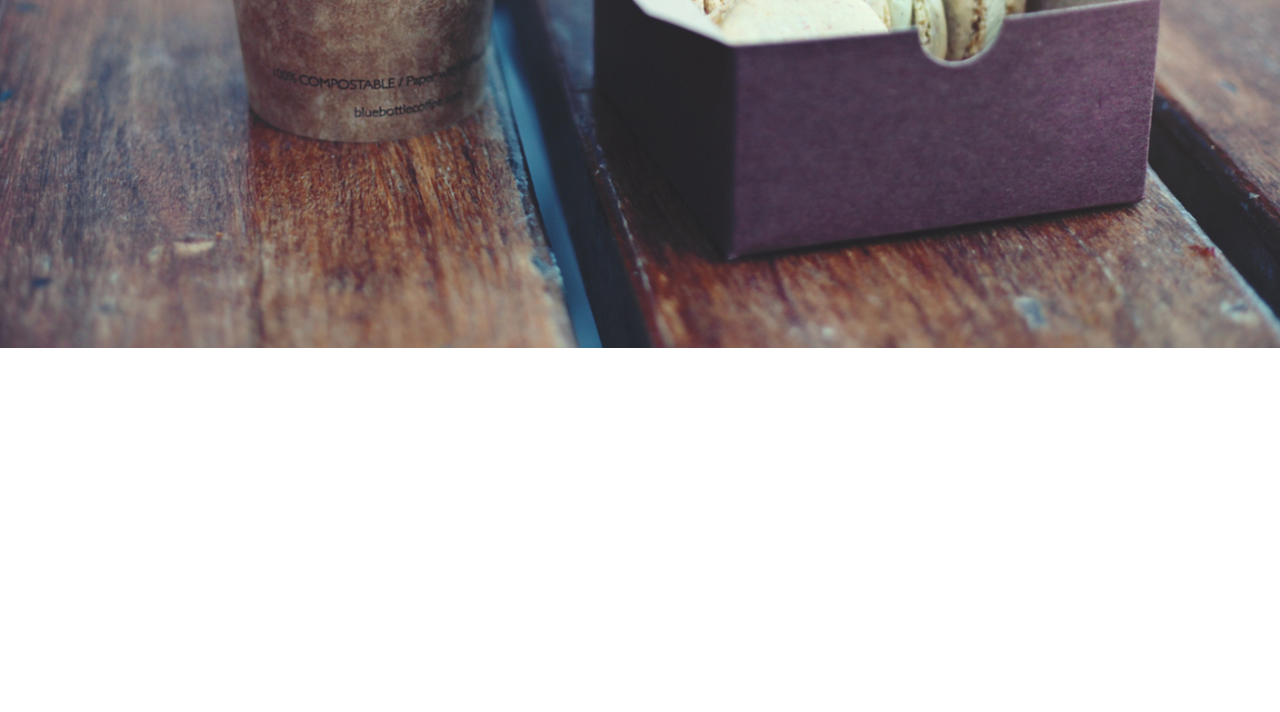
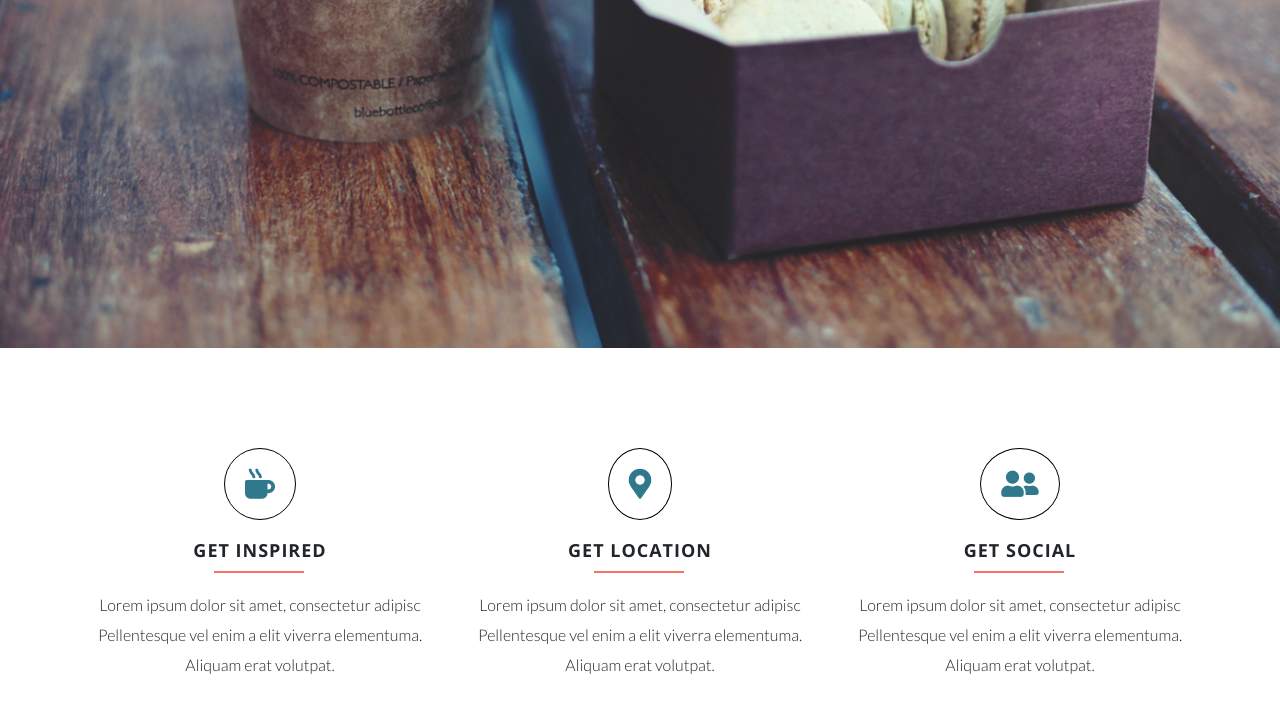
Before and after one commit to FarhanaMou/coffee, a plain HTML site: page index.html in a window 1280 px wide. Shown: the part 452-1164 px from the top of the page. Before the commit the page ends 800 px from the top, so only its background shows below. Drawn offline with nearby package versions, Linux system fonts and the light colour scheme.

Commit message:
Location part end

```diff
--- a/css/responsive.css
+++ b/css/responsive.css
@@ -0,0 +1,66 @@
+ /* Extra small devices (portrait phones, less than 576px) */
+@media (max-width: 575.98px) {
+    /* location part start */
+    .location-part {
+        padding: 65px 0px;
+    }
+    .common-location h5::after {
+        left: 41%;
+    }
+    .common-location p {
+        font-size: 14px;
+        padding: 0px 118px;
+    }
+    /* location part end */
+ }
+
+ /* Small devices (landscape phones, 576px and up) */
+@media (min-width: 576px) and (max-width: 767.98px) {
+     /* location part start */
+    .location-part {
+        padding: 70px 0px;
+    }
+    .common-location i {
+        font-size: 22px;
+        padding: 16px 16px;
+    }
+    .common-location h5 {
+        font-size: 14px;
+    }
+    .common-location h5::after {
+        top: 48px;
+        left: 42px;
+        width: 70px;
+
+    }
+    .common-location p {
+        font-size: 10px;
+        line-height: 26px;
+    }
+    /* location part end */
+}
+
+ /* Medium devices (tablets, 768px and up) */
+@media (min-width: 768px) and (max-width: 991.98px) {
+    /* location part start */
+    .common-location h5::after {
+        left: 62px;
+    }
+    .common-location p {
+        font-size: 14px;
+        line-height: 28px;
+    }
+    /* location part end */
+ }
+
+ /* Large devices (desktops, 992px and up) */
+@media (min-width: 992px) and (max-width: 1199.98px) {
+    .common-location h5::after {
+        left: 100px;
+    }
+ }
+
+ /* Extra large devices (large desktops, 1200px and up) */
+@media (min-width: 1200px) {
+
+}
--- a/index.html
+++ b/index.html
@@ -21,6 +21,7 @@
 </head>
 
 <body>
+    <!-- header part strat -->
     <header class="header-area">
         <div class="container">
             <div class="row">
@@ -58,7 +59,7 @@
                                     <a class="nav-link" href="#">Testimoneal</a>
                                 </li>
                                 <li class="nav-item">
-                                    <a class="nav-link" href="#">Around</a>
+                                    <a class="nav-link" href="#">Around To Me</a>
                                 </li>
                           </ul>
                         </div>
@@ -76,6 +77,45 @@
             </div>
         </div>
     </header>
+    <!-- header part end -->
+    <!-- location part start -->
+    <section class="location-part">
+        <div class="container">
+            <div class="row">
+                <!--single Item 1 -->
+                <div class="col-lg-4 col-md-4 col-sm-4 col-12">
+                    <div class="common-location text-center">
+                        <i class="fas fa-mug-hot"></i>
+                        <h5>GET INSPIRED</h5>
+                        <p>Lorem ipsum dolor sit amet, consectetur adipisc
+                            Pellentesque vel enim a elit viverra elementuma.
+                             Aliquam erat volutpat. </p>
+                    </div>
+                </div>
+                 <!--single Item 2 -->
+                <div class="col-lg-4 col-md-4 col-sm-4 col-12">
+                    <div class="common-location text-center">
+                        <i class="fas fa-map-marker-alt"></i>
+                        <h5>GET LOCATION</h5>
+                        <p>Lorem ipsum dolor sit amet, consectetur adipisc
+                            Pellentesque vel enim a elit viverra elementuma.
+                             Aliquam erat volutpat. </p>
+                    </div>
+                </div>
+                 <!--single Item 3 -->
+                <div class="col-lg-4 col-md-4 col-sm-4 col-12">
+                    <div class="common-location text-center">
+                        <i class="fas fa-user-friends"></i>
+                        <h5>GET SOCIAL</h5>
+                        <p>Lorem ipsum dolor sit amet, consectetur adipisc
+                            Pellentesque vel enim a elit viverra elementuma.
+                             Aliquam erat volutpat. </p>
+                    </div>
+                </div>
+            </div>
+        </div>
+    </section>
+    <!-- location part end -->
 
 
     <!-- for js file -->
--- a/style.css
+++ b/style.css
@@ -62,5 +62,44 @@ html{
 	padding: 12px 40px;
 	border-radius: 0px;
 }
+.header-content button:hover{
+	color: #fff;
+}
+/* location-part start */
+.location-part{
+	padding: 100px 0px;
+}
+.common-location i {
+	font-size: 30px;
+	border: 1px solid #000;
+	padding: 20px 20px;
+	border-radius: 50%;
+	color: #30788b;
+
+}
+.common-location h5 {
+	font-family: 'Open Sans', sans-serif;
+	font-size: 18px;
+	font-weight: 700;
+	padding: 20px 0px;
+	position: relative;
+	letter-spacing: 1px;
+	text-transform: uppercase;
+}
+.common-location h5::after {
+	position: absolute;
+	content: '';
+	top: 51px;
+	left: 129px;
+	width: 90px;
+	height: 2px;
+	background-color: #f57365;
+}
+.common-location p {
+	font-family: 'Lato', sans-serif;
+	font-size: 16px;
+	line-height: 30px;
+}
+/* location-part end */
 /* font-family: 'Lato', sans-serif;
 font-family: 'Open Sans', sans-serif; */
```
